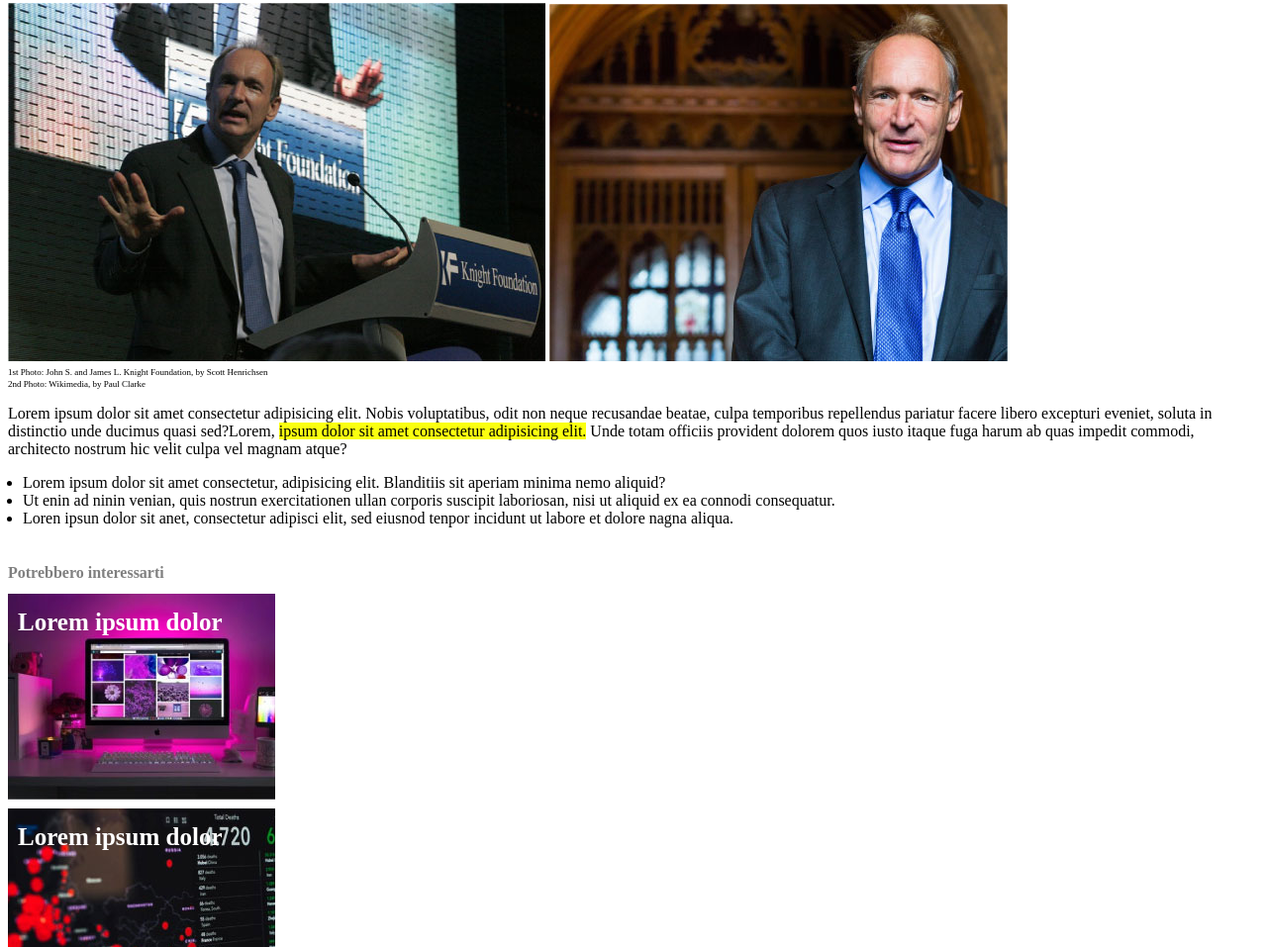
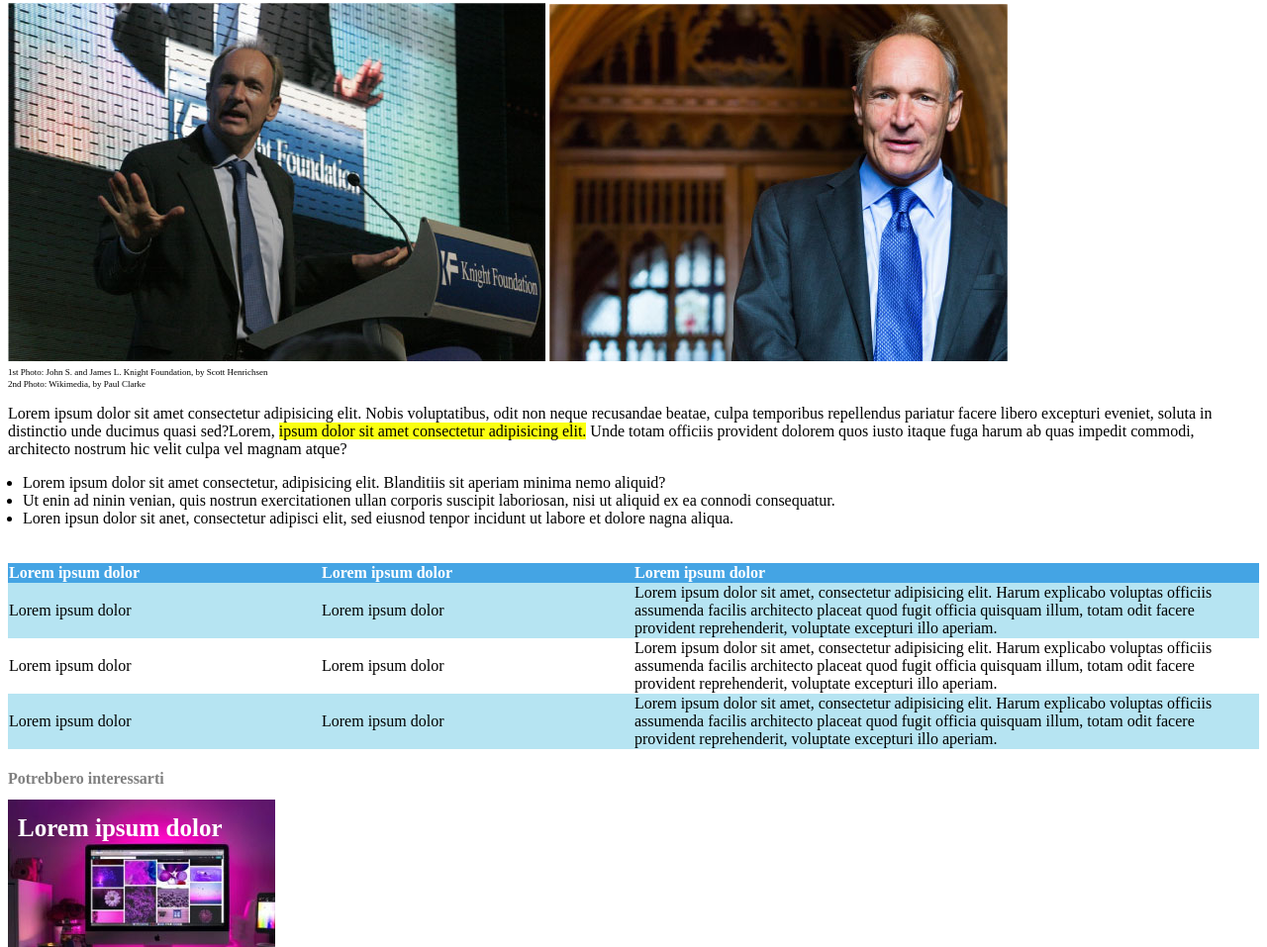
Before and after one commit to ValeriaGiannelli/html-css-booleaner, a plain HTML site: page index.html in a window 1280 px wide. Shown: the part 297-1254 px from the top of the page at 99% size. Drawn offline with Linux system fonts and the light colour scheme.

Commit message:
Creazione tabella

```diff
--- a/css/style.css
+++ b/css/style.css
@@ -40,11 +40,29 @@
     }
 
     .text ul{
-        padding: 0 15px;
+        padding-left:15px;
+        padding-bottom: 20px;
+
     }
 
     /* Tabella */
+    table{
+        border-spacing: 0;
+    }
 
+    .testa_tabella{
+        color: white;
+        background-color:rgb(68 164 228);
+        font-weight: bold;
+    }
+
+    .terza_colonna{
+        width: 50%;
+    }
+
+    .riga_dispari{
+        background-color: rgb(182 228 242);
+    }
 
 
 
--- a/index.html
+++ b/index.html
@@ -1,11 +1,13 @@
 <!DOCTYPE html>
 <html lang="en">
+
 <head>
     <meta charset="UTF-8">
     <meta name="viewport" content="width=device-width, initial-scale=1.0">
     <link rel="stylesheet" href="css/style.css">
     <title>The Booleaner</title>
 </head>
+
 <body>
 
     <!-- sezione intestazione -->
@@ -17,7 +19,8 @@
     <main>
         <!-- Titolo con immagini -->
         <section class="title">
-            <h1>Internet deve essere al servizion del &quot;bene pubblico&quot;&colon; il manifesto di Tim Berners&hyphen;Lee</h1>
+            <h1>Internet deve essere al servizion del &quot;bene pubblico&quot;&colon; il manifesto di Tim
+                Berners&hyphen;Lee</h1>
             <h4>Scritto da <span>The Booleaner</span> </h4>
             <h4>il 10/10/2020</h4>
             <img src="img/tim-1.jpg" alt="Tim Berners-Lee che tiene un discorso al Knight Foundation">
@@ -28,20 +31,60 @@
 
         <!-- Testo -->
         <section class="text">
-            <p>Lorem ipsum dolor sit amet consectetur adipisicing elit. Nobis voluptatibus, odit non neque recusandae beatae, culpa temporibus repellendus pariatur facere libero excepturi eveniet, soluta in distinctio unde ducimus quasi sed?Lorem, <span>ipsum dolor sit amet consectetur adipisicing elit.</span> Unde totam officiis provident dolorem quos iusto itaque fuga harum ab quas impedit commodi, architecto nostrum hic velit culpa vel magnam atque?</p>
+            <p>Lorem ipsum dolor sit amet consectetur adipisicing elit. Nobis voluptatibus, odit non neque recusandae
+                beatae, culpa temporibus repellendus pariatur facere libero excepturi eveniet, soluta in distinctio unde
+                ducimus quasi sed?Lorem, <span>ipsum dolor sit amet consectetur adipisicing elit.</span> Unde totam
+                officiis provident dolorem quos iusto itaque fuga harum ab quas impedit commodi, architecto nostrum hic
+                velit culpa vel magnam atque?</p>
 
             <ul>
-                <li>Lorem ipsum dolor sit amet consectetur, adipisicing elit. Blanditiis sit aperiam minima nemo aliquid?</li>
-                <li>Ut enin ad ninin venian, quis nostrun exercitationen ullan corporis suscipit laboriosan, nisi ut aliquid ex ea connodi consequatur.</li>
-                <li>Loren ipsun dolor sit anet, consectetur adipisci elit, sed eiusnod tenpor incidunt ut labore et dolore nagna aliqua.</li>
+                <li>Lorem ipsum dolor sit amet consectetur, adipisicing elit. Blanditiis sit aperiam minima nemo
+                    aliquid?</li>
+                <li>Ut enin ad ninin venian, quis nostrun exercitationen ullan corporis suscipit laboriosan, nisi ut
+                    aliquid ex ea connodi consequatur.</li>
+                <li>Loren ipsun dolor sit anet, consectetur adipisci elit, sed eiusnod tenpor incidunt ut labore et
+                    dolore nagna aliqua.</li>
             </ul>
         </section>
 
         <!-- Tabella -->
         <section>
             <table>
+                <tbody>
 
+                    <tr class="testa_tabella">
+                        <td>Lorem ipsum dolor</td>
+                        <td>Lorem ipsum dolor</td>
+                        <td class="terza_colonna">Lorem ipsum dolor</td>
+                    </tr>
+
+                    <tr class="riga_dispari">
+                        <td>Lorem ipsum dolor</td>
+                        <td>Lorem ipsum dolor</td>
+                        <td class="terza_colonna">Lorem ipsum dolor sit amet, consectetur adipisicing elit. Harum
+                            explicabo voluptas officiis assumenda facilis architecto placeat quod fugit officia quisquam
+                            illum, totam odit facere provident reprehenderit, voluptate excepturi illo aperiam.</td>
+                    </tr>
+
+                    <tr>
+                        <td>Lorem ipsum dolor</td>
+                        <td>Lorem ipsum dolor</td>
+                        <td class="terza_colonna">Lorem ipsum dolor sit amet, consectetur adipisicing elit. Harum
+                            explicabo voluptas officiis assumenda facilis architecto placeat quod fugit officia quisquam
+                            illum, totam odit facere provident reprehenderit, voluptate excepturi illo aperiam.</td>
+                    </tr>
+
+                    <tr class="riga_dispari">
+                        <td>Lorem ipsum dolor</td>
+                        <td>Lorem ipsum dolor</td>
+                        <td class="terza_colonna">Lorem ipsum dolor sit amet, consectetur adipisicing elit. Harum
+                            explicabo voluptas officiis assumenda facilis architecto placeat quod fugit officia quisquam
+                            illum, totam odit facere provident reprehenderit, voluptate excepturi illo aperiam.</td>
+                    </tr>
+
+                </tbody>
             </table>
+
         </section>
 
         <!-- Testo finale -->
@@ -66,4 +109,5 @@
     </footer>
 
 </body>
+
 </html>
```
